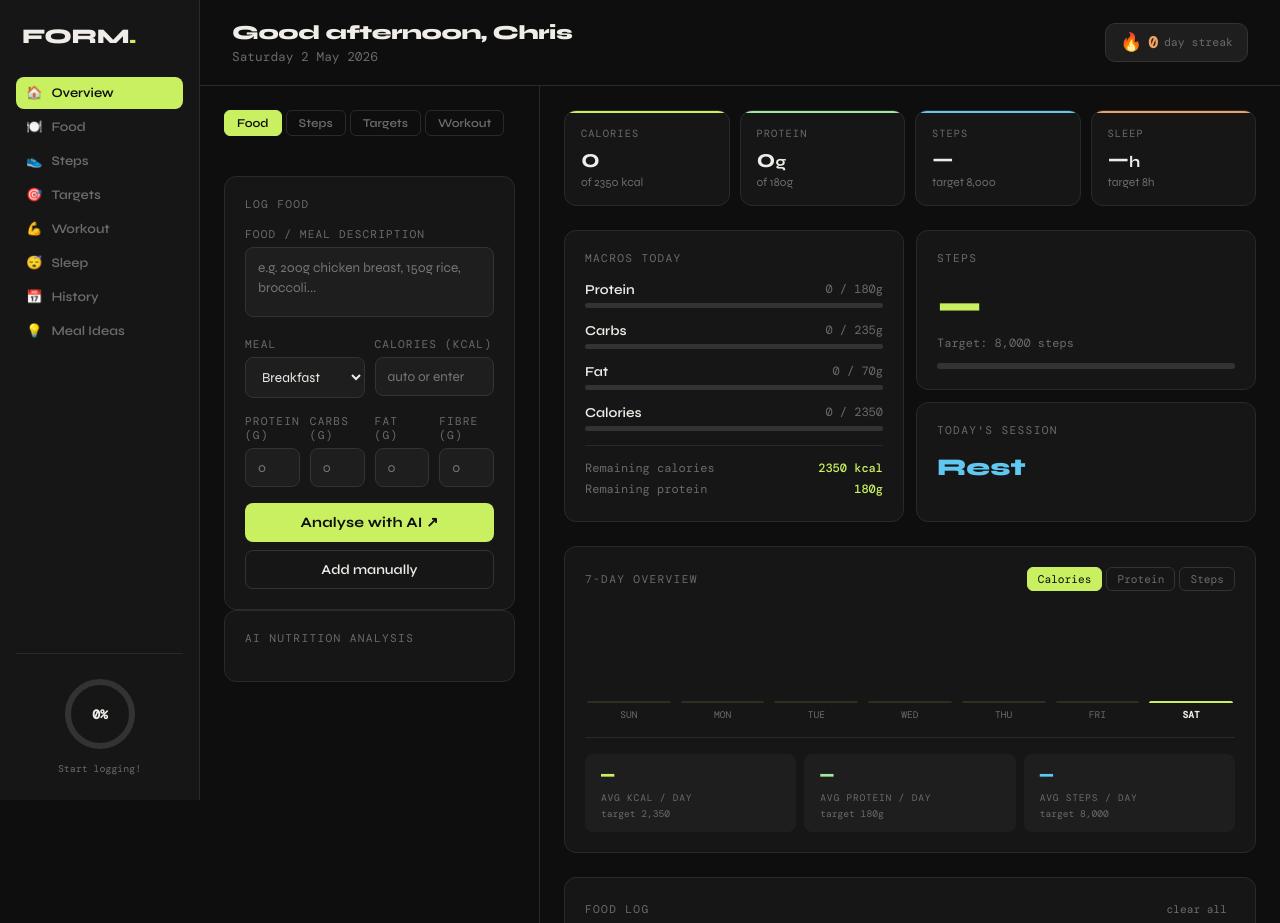
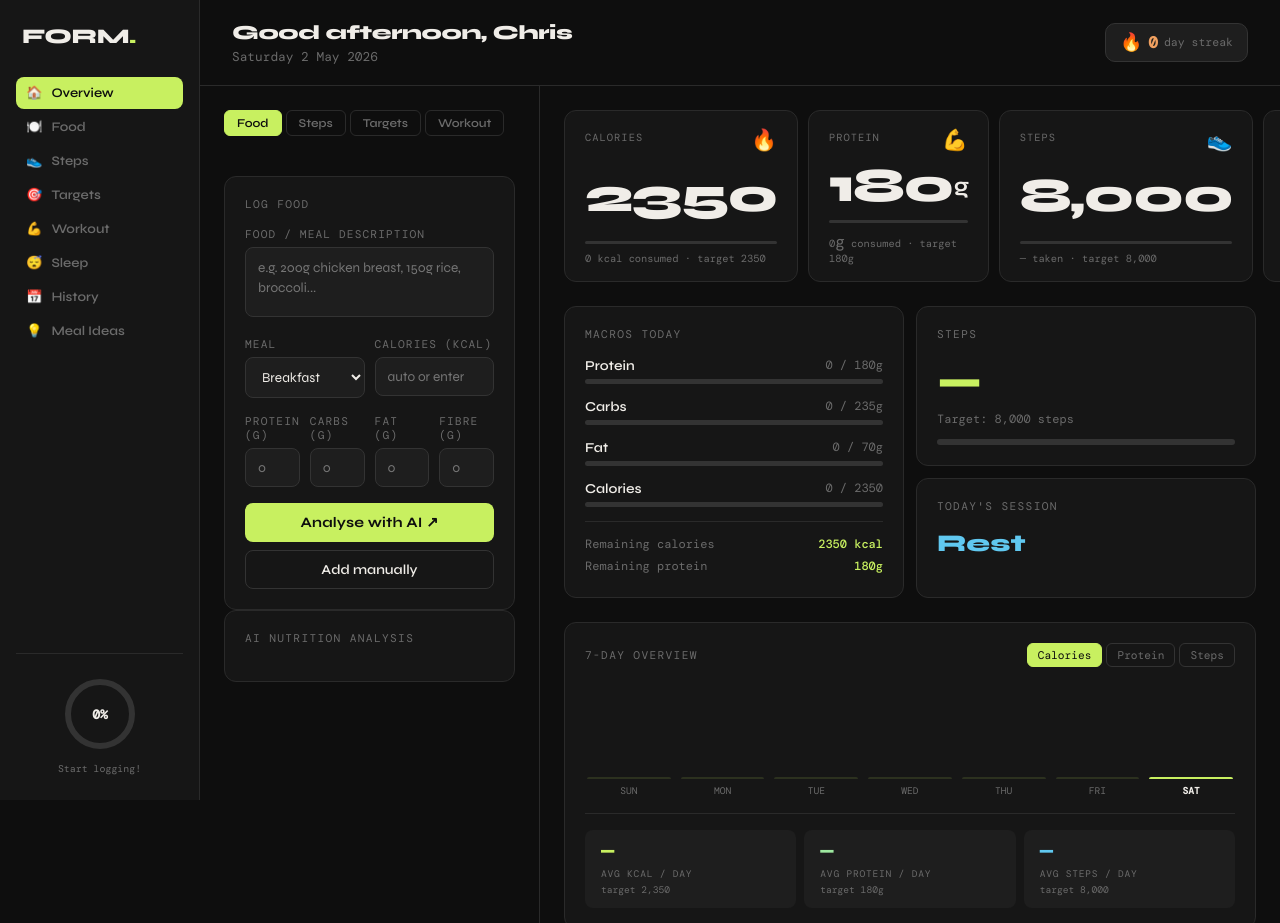
Before and after one commit to chrismayo2410/form-tracker, a website: page public/index.html in a window 1280 px wide. Shown: the top 923 px of the page. Drawn offline with nearby package versions, Linux system fonts and the light colour scheme; a web font is replaced by a local one.

```diff
--- a/public/index.html
+++ b/public/index.html
@@ -217,25 +217,41 @@
 
     <!-- STATS ROW -->
     <div class="stats-row">
-      <div class="stat-card" style="--accent-color: var(--accent);">
-        <div class="stat-label">Calories</div>
-        <div class="stat-val" id="totalKcal">0</div>
-        <div class="stat-unit" id="kcalRemain">of <span id="tKcal">2350</span> kcal</div>
+      <div class="stat-card sc-calories">
+        <div class="sc-header">
+          <span class="sc-label">Calories</span>
+          <span class="sc-icon">🔥</span>
+        </div>
+        <div class="sc-remaining" id="statKcalRemain">2350</div>
+        <div class="sc-bar-track"><div class="sc-bar-fill" id="statKcalBar"></div></div>
+        <div class="sc-footer"><span id="totalKcal">0</span> kcal consumed · target <span id="tKcal">2350</span></div>
       </div>
-      <div class="stat-card" style="--accent-color: #9ee8a0;">
-        <div class="stat-label">Protein</div>
-        <div class="stat-val" id="totalP">0<span style="font-size:1rem">g</span></div>
-        <div class="stat-unit">of <span id="tP">180</span>g</div>
+      <div class="stat-card sc-protein">
+        <div class="sc-header">
+          <span class="sc-label">Protein</span>
+          <span class="sc-icon">💪</span>
+        </div>
+        <div class="sc-remaining" id="statPRemain">180<span class="sc-unit">g</span></div>
+        <div class="sc-bar-track"><div class="sc-bar-fill" id="statPBar"></div></div>
+        <div class="sc-footer"><span id="totalP">0</span> consumed · target <span id="tP">180</span>g</div>
       </div>
-      <div class="stat-card" style="--accent-color: var(--accent2);">
-        <div class="stat-label">Steps</div>
-        <div class="stat-val" id="stepsDisplay">—</div>
-        <div class="stat-unit">target <span id="tSteps">8,000</span></div>
+      <div class="stat-card sc-steps">
+        <div class="sc-header">
+          <span class="sc-label">Steps</span>
+          <span class="sc-icon">👟</span>
+        </div>
+        <div class="sc-remaining" id="statStepsRemain">8,000</div>
+        <div class="sc-bar-track"><div class="sc-bar-fill" id="statStepsBar"></div></div>
+        <div class="sc-footer"><span id="stepsDisplay">—</span> taken · target <span id="tSteps">8,000</span></div>
       </div>
-      <div class="stat-card" style="--accent-color: var(--accent3);">
-        <div class="stat-label">Sleep</div>
-        <div class="stat-val" id="sleepDisplay">—<span style="font-size:1rem">h</span></div>
-        <div class="stat-unit">target <span id="tSleep">8</span>h</div>
+      <div class="stat-card sc-sleep">
+        <div class="sc-header">
+          <span class="sc-label">Sleep</span>
+          <span class="sc-icon">😴</span>
+        </div>
+        <div class="sc-remaining" id="statSleepRemain">8<span class="sc-unit">h</span></div>
+        <div class="sc-bar-track"><div class="sc-bar-fill" id="statSleepBar"></div></div>
+        <div class="sc-footer"><span id="sleepDisplay">—</span> logged · target <span id="tSleep">8</span>h</div>
       </div>
     </div>
 
--- a/public/script.js
+++ b/public/script.js
@@ -186,6 +186,15 @@ function renderAll() {
   document.getElementById('stepsBig').textContent = state.steps != null ? state.steps.toLocaleString() : '—';
   document.getElementById('stepsTargetDisp').textContent = tgt.steps.toLocaleString();
   document.getElementById('stepsFill').style.width = stepsPct + '%';
+
+  document.getElementById('statKcalRemain').textContent = Math.max(0, tgt.kcal - Math.round(t.kcal));
+  document.getElementById('statPRemain').innerHTML = Math.max(0, tgt.protein - Math.round(t.protein)) + '<span class="sc-unit">g</span>';
+  document.getElementById('statStepsRemain').textContent = state.steps != null ? Math.max(0, tgt.steps - state.steps).toLocaleString() : tgt.steps.toLocaleString();
+  document.getElementById('statSleepRemain').innerHTML = (state.sleep != null ? Math.max(0, tgt.sleep - state.sleep) : tgt.sleep) + '<span class="sc-unit">h</span>';
+  document.getElementById('statKcalBar').style.width = barPct(Math.round(t.kcal), tgt.kcal) + '%';
+  document.getElementById('statPBar').style.width = barPct(Math.round(t.protein), tgt.protein) + '%';
+  document.getElementById('statStepsBar').style.width = (state.steps != null ? barPct(state.steps, tgt.steps) : 0) + '%';
+  document.getElementById('statSleepBar').style.width = (state.sleep != null ? barPct(state.sleep, tgt.sleep) : 0) + '%';
 
   document.getElementById('workoutDisplay').textContent = state.workout || 'Rest';
   document.getElementById('activityNotesDisplay').textContent = state.activityNotes || '';
--- a/public/style.css
+++ b/public/style.css
@@ -32,11 +32,19 @@
 
   /* STATS ROW */
   .stats-row { display: grid; grid-template-columns: repeat(4, 1fr); gap: 10px; }
-  .stat-card { background: var(--bg2); border: 1px solid var(--border); border-radius: var(--radius); padding: 1rem; position: relative; overflow: hidden; }
-  .stat-card::before { content: ''; position: absolute; top: 0; left: 0; right: 0; height: 2px; background: var(--accent-color, var(--accent)); }
-  .stat-label { font-family: 'DM Mono', monospace; font-size: 0.65rem; color: var(--muted); text-transform: uppercase; letter-spacing: 0.1em; margin-bottom: 6px; }
-  .stat-val { font-size: 1.6rem; font-weight: 700; line-height: 1; }
-  .stat-unit { font-size: 0.75rem; color: var(--muted); margin-top: 3px; font-weight: 400; }
+  .stat-card { background: var(--bg2); border: 1px solid var(--border); border-radius: var(--radius); padding: 1.25rem 1.25rem 1rem; display: flex; flex-direction: column; min-height: 172px; }
+  .sc-header { display: flex; justify-content: space-between; align-items: flex-start; }
+  .sc-label { font-family: 'DM Mono', monospace; font-size: 0.65rem; color: var(--muted); text-transform: uppercase; letter-spacing: 0.1em; }
+  .sc-icon { font-size: 1.3rem; line-height: 1; }
+  .sc-remaining { font-size: 3rem; font-weight: 800; line-height: 1; text-align: center; flex: 1; display: flex; align-items: center; justify-content: center; letter-spacing: -0.03em; }
+  .sc-unit { font-size: 1.4rem; font-weight: 700; margin-left: 1px; }
+  .sc-bar-track { height: 3px; background: var(--border2); border-radius: 99px; overflow: hidden; margin-bottom: 0.5rem; }
+  .sc-bar-fill { height: 100%; border-radius: 99px; transition: width 0.6s cubic-bezier(0.16, 1, 0.3, 1); width: 0%; }
+  .sc-footer { font-family: 'DM Mono', monospace; font-size: 0.65rem; color: var(--muted); }
+  .sc-calories .sc-bar-fill { background: #4ade80; }
+  .sc-protein .sc-bar-fill { background: #60a5fa; }
+  .sc-steps .sc-bar-fill { background: #a78bfa; }
+  .sc-sleep .sc-bar-fill { background: #fbbf24; }
 
   /* MACRO BARS */
   .macro-section { background: var(--bg2); border: 1px solid var(--border); border-radius: var(--radius); padding: 1.25rem; }
```
Also changed, not shown: 1 other file.
